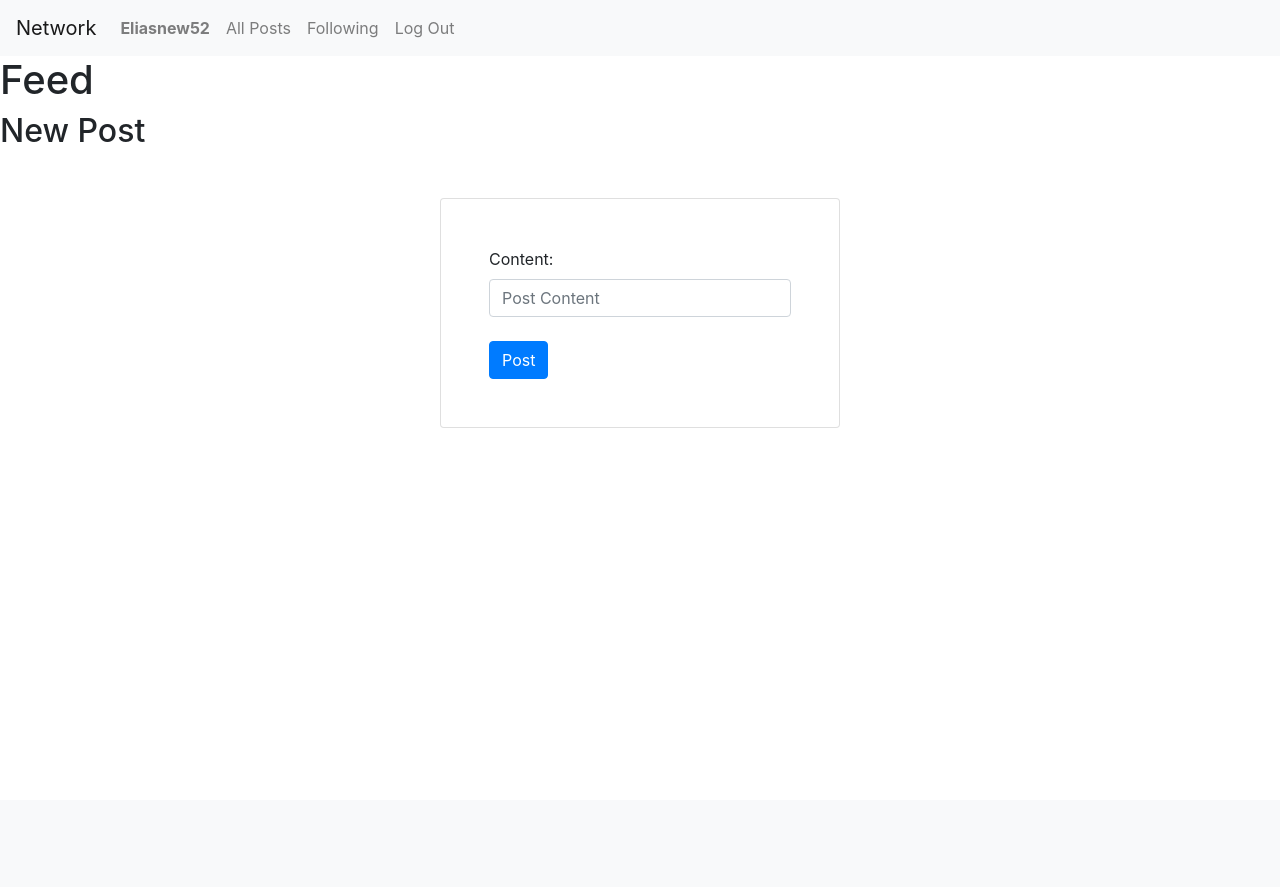
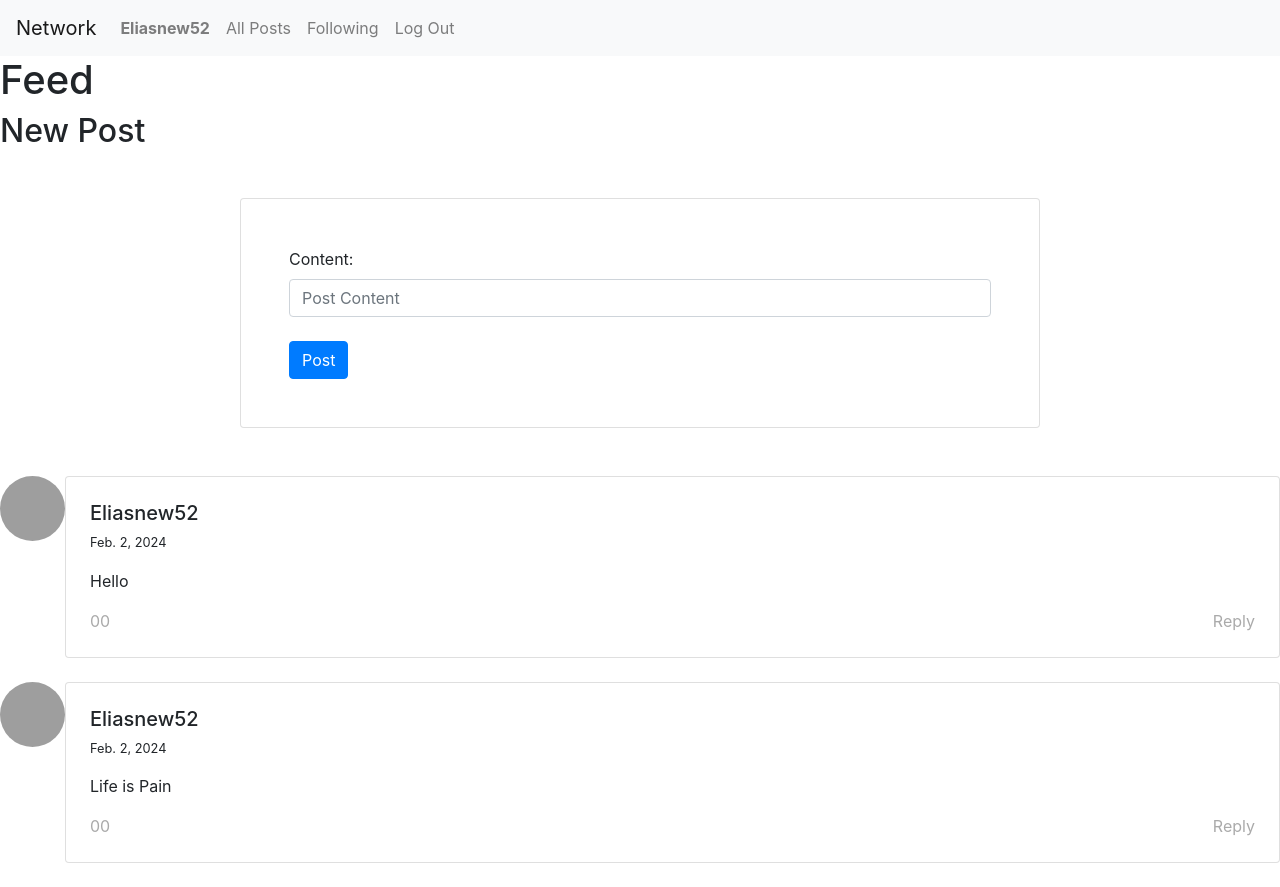
Before and after one commit to Eliasnew52/cs50w-Project-4-Network, a Django app: page / in a window 1280 px wide. Before the commit the page ends 428 px from the top, so only its background shows below. Run offline with Django 3.2, Linux system fonts and the light colour scheme; a user stored in the database is signed in; data comes from the database, SQL or seed files in the repository; some libraries are stand-ins or nearby versions; grey boxes are pictures that could not be loaded.

Commit message:
All post now Showing, Tempted to add profile pics to Users

```diff
--- a/network/static/network/styles.css
+++ b/network/static/network/styles.css
@@ -0,0 +1 @@
+.link-muted { color: #aaa; } .link-muted:hover { color: #1266f1; }
--- a/network/templates/network/index.html
+++ b/network/templates/network/index.html
@@ -5,7 +5,7 @@
 <h1>Feed</h1>
 {% if user.is_authenticated %}
 <h2> New Post</h2>
-<div class="container card my-5 p-5 form" style="max-width: 400px;">
+<div class="container card my-5 p-5 " style="max-width: 800px;">
     <form method="post" action="{% url 'index' %}">
         {% csrf_token %}
 
@@ -22,5 +22,33 @@
         </div>
     </form>
 </div>
+<!-- POSTS -->
+{% for post in AllPosts %}
+<div class="d-flex flex-start mb-4">
+    <img class="rounded-circle shadow-1-strong me-3"
+      src="https://mdbcdn.b-cdn.net/img/Photos/Avatars/img%20(32).webp" alt="avatar" width="65"
+      height="65" />
+    <div class="card w-100">
+      <div class="card-body p-4">
+        <div class="">
+          <h5>{{ post.Author }}</h5>
+          <p class="small">{{ post.Date}}</p>
+          <p>
+            {{ post.Content }}
+          </p>
+
+          <div class="d-flex justify-content-between align-items-center">
+            <div class="d-flex align-items-center">
+              <a href="#!" class="link-muted me-2"><i class="fas fa-thumbs-up me-1"></i>0</a>
+              <a href="#!" class="link-muted"><i class="fas fa-thumbs-down me-1"></i>0</a>
+            </div>
+            <a href="#!" class="link-muted"><i class="fas fa-reply me-1"></i> Reply</a>
+          </div>
+        </div>
+      </div>
+    </div>
+  </div>
+</div>
+{% endfor %}
 {% endif %}
 {% endblock %}
--- a/network/views.py
+++ b/network/views.py
@@ -5,10 +5,12 @@ from django.shortcuts import render, redirect
 from django.urls import reverse
 from .forms import NewPostForm
 
-from .models import User
+from .models import User, Post
 
 
 def index(request):
+    #This will Ensure to Retrieve The Newst Posts
+    AllPost = Post.objects.all().order_by("id").reverse()
     username = request.user
     if request.method == "POST":
         form = NewPostForm(request.POST)
@@ -19,7 +21,7 @@ def index(request):
             return HttpResponse(form.errors.as_json())
     else:
         form = NewPostForm()
-        return render(request, "network/index.html", {"form": form})
+        return render(request, "network/index.html", {"form": form, "AllPosts":AllPost})
 
 
 def login_view(request):
```
